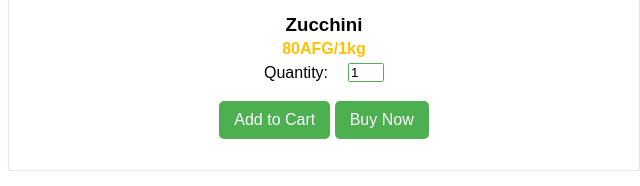
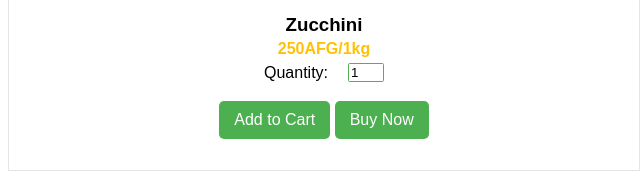
Before and after one commit to sorayarezaie/html-css-projact, a plain HTML site: page pages/index.html in a window 1280 px wide. Shown: the part 743-929 px from the top of the page, 640-1280 px from the left. Drawn offline with Linux system fonts and the light colour scheme.

Commit message:
cost changed

```diff
--- a/pages/index.html
+++ b/pages/index.html
@@ -125,7 +125,7 @@
 							alt="grocery">
 					</div>
 					<h3>Zucchini</h3>
-					<p class="price">80AFG/1kg</p>
+					<p class="price">250AFG/1kg</p>
 					<div class="qyt">
 						<label for="quantity_vegetable3">
 							Quantity:
```
